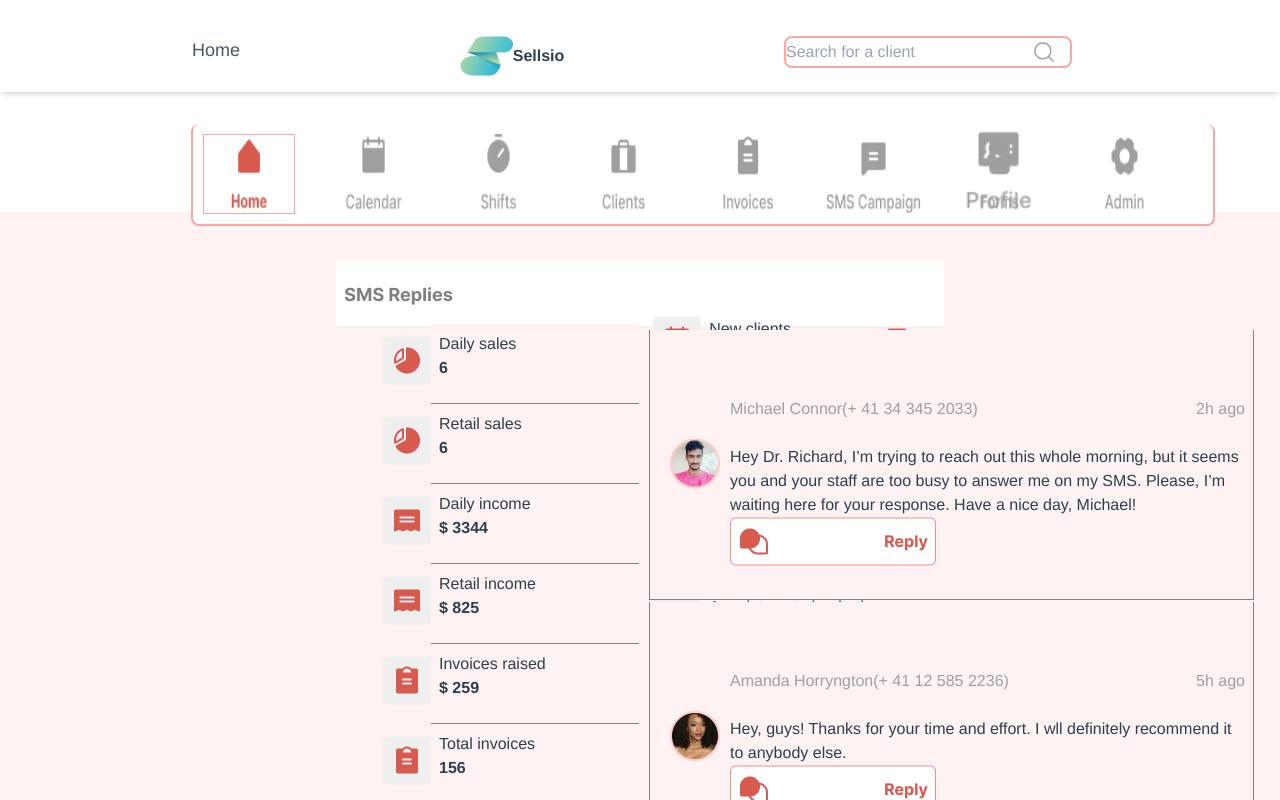
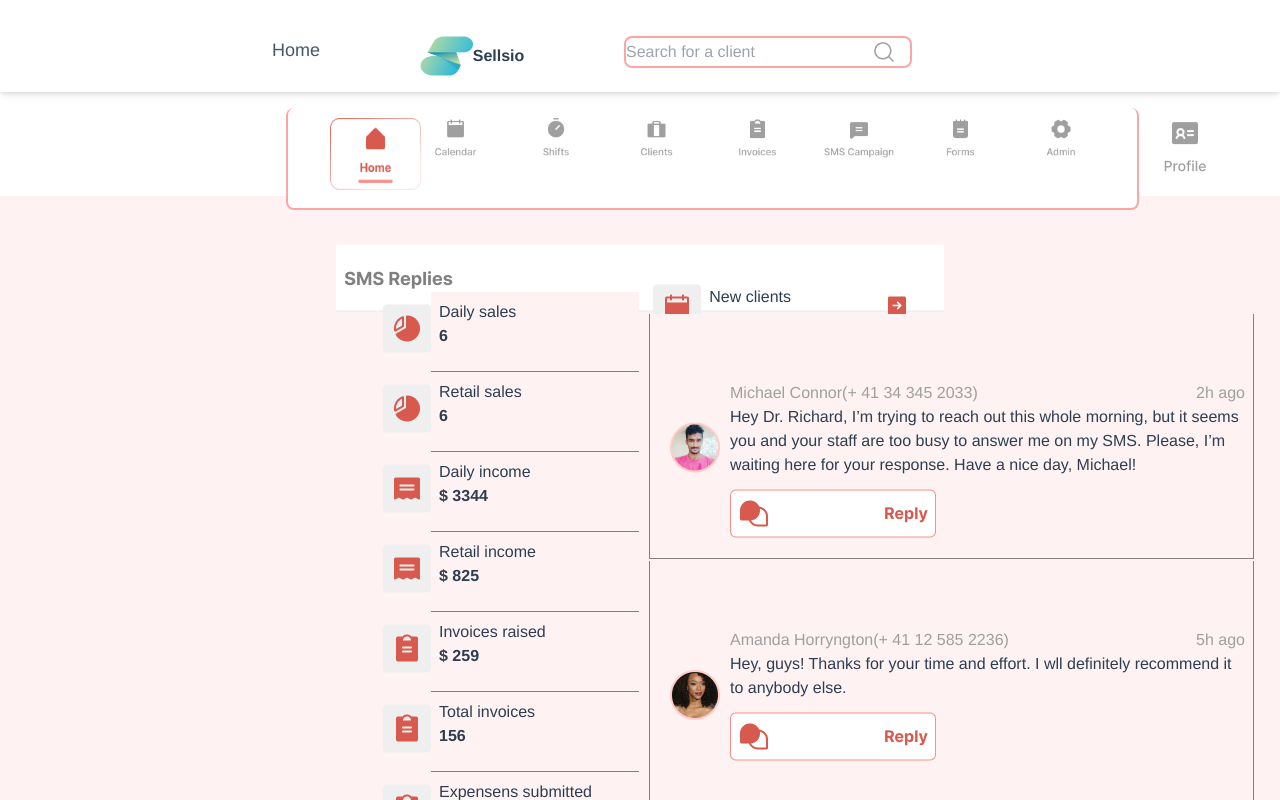
Before and after one commit to Dejan21/Vue-project, a Vue app: page / in a window 1280 px wide. Shown: the top 800 px of the page. Built offline with nearby package versions, Linux system fonts and the light colour scheme.

Commit message:
Navbar & Head css

```diff
--- a/src/components/HeaderComponent.vue
+++ b/src/components/HeaderComponent.vue
@@ -1,32 +1,32 @@
 <template>
-<div class="container-md h-10 flex flex-row m-8 ">
- <div class="flex container-fluid absolute left-px gap-8 pl-40 w-4/5 bg-white border-x-2 border-b-2  border-red-300 rounded-lg">
+<div class="container-md h-10 flex flex-row m-4 ">
+ <div class="flex container-fluid absolute left-24 gap-8  w-4/6 bg-white border-x-2 border-b-2  border-red-300 rounded-lg">
   <div>
-        <img src="../assets/home.png" class="h-20 w-30 m border border-solid border-red-300" >
+        <img src="../assets/home.png" class="h-20 w-30 ml-8 pb-2" >
     </div>
     <div>
-        <img src="../assets/Calendar.png" class="h-20 w-30" >
+        <img src="../assets/Calendar.png" class="h-18 w-30" >
     </div>
     <div>
-        <img src="..//assets/Shifts.png" class="h-20 w-30" >
+        <img src="..//assets/Shifts.png" class="h-18 w-30" >
     </div>
     <div>
-        <img src="../assets/Clients.png" class="h-20 w-30" >
+        <img src="../assets/Clients.png" class="h-18 w-30" >
     </div>
     <div>
-        <img src="../assets/Invoices.png" class="h-20 w-30" >
+        <img src="../assets/Invoices.png" class="h-18 w-30" >
     </div>
     <div>
-        <img src="../assets/SmsCampaign.png" class="h-20 w-30" >
+        <img src="../assets/SmsCampaign.png" class="h-18 w-30" >
     </div>
     <div>
-        <img src="../assets/Forms.png" class="h-20 w-30 " >
+        <img src="../assets/Forms.png" class="h-18 w-30 " >
     </div>
     <div  >
-        <img src="../assets/Admin.png" class="h-20 w-30 " >
+        <img src="../assets/Admin.png" class="h-18 w-30 " >
     </div>
     <div>
-        <img src="../assets/Profile.png" class="w-30 h-32 top-28 right-48 fixed" >
+        <img src="../assets/Profile.png" class="w-30 h-30 top-px absolute" >
    </div>
  </div>
 </div>
@@ -46,4 +46,5 @@ export default {
   margin-left: 190px;
   padding: 10px
  }
+
 </style>
--- a/src/components/Navbar.vue
+++ b/src/components/Navbar.vue
@@ -1,16 +1,16 @@
 <template>
   <div class="mt-5 border-solid shadow-md navbar bg-white-500 p-4 w-30 flex flex-row justify-between">
-    <p class="text-left pl-44 text-slate-600 text-lg">Home</p>
+    <p class="text-left pl-64 text-slate-600 text-lg">Home</p>
     <div class="flex font-bold items-center">
       <img src="../assets/Grouplogo.png"  />
       <h1>Sellsio</h1>
     </div>
     <div class="input flex pr-48">
-      <img src="../assets/Search.png" class="mt-2 fixed right-56 top-8" />
+      <img src="../assets/Search.png" class="mt-2 absolute  right-96 top-8" />
       <input
        type="text"
        placeholder="Search for a client"
-       class="ml-30 rounded-lg border-solid border-2 border-red-300 w-72 h-8  " />
+       class="rounded-lg border-solid border-2 border-red-300 w-72 h-8 mr-40" />
     </div>
   </div>
 </template>
--- a/src/views/HomePage.vue
+++ b/src/views/HomePage.vue
@@ -18,10 +18,9 @@
         <span class="first">{{ client.number }}</span>
         <span class="relative float-right first ">{{ client.hours }}</span>
         <br />
-        <br />
         <span>{{ client.description }}</span>
         <button class="block">
-         <img src="../assets/Reply.png">
+         <img class="pt-3" src="../assets/Reply.png">
         </button>
       </li>
     </ol>
@@ -106,7 +105,7 @@ setup(){
 .li{
     width: 605px;
     margin-top: 2px;
-    height: 270px;
+    height: 245px;
     text-align: start;
     padding-left: 80px;
     margin-left: 593px;
```
Also changed, not shown: src/assets/home.png.
